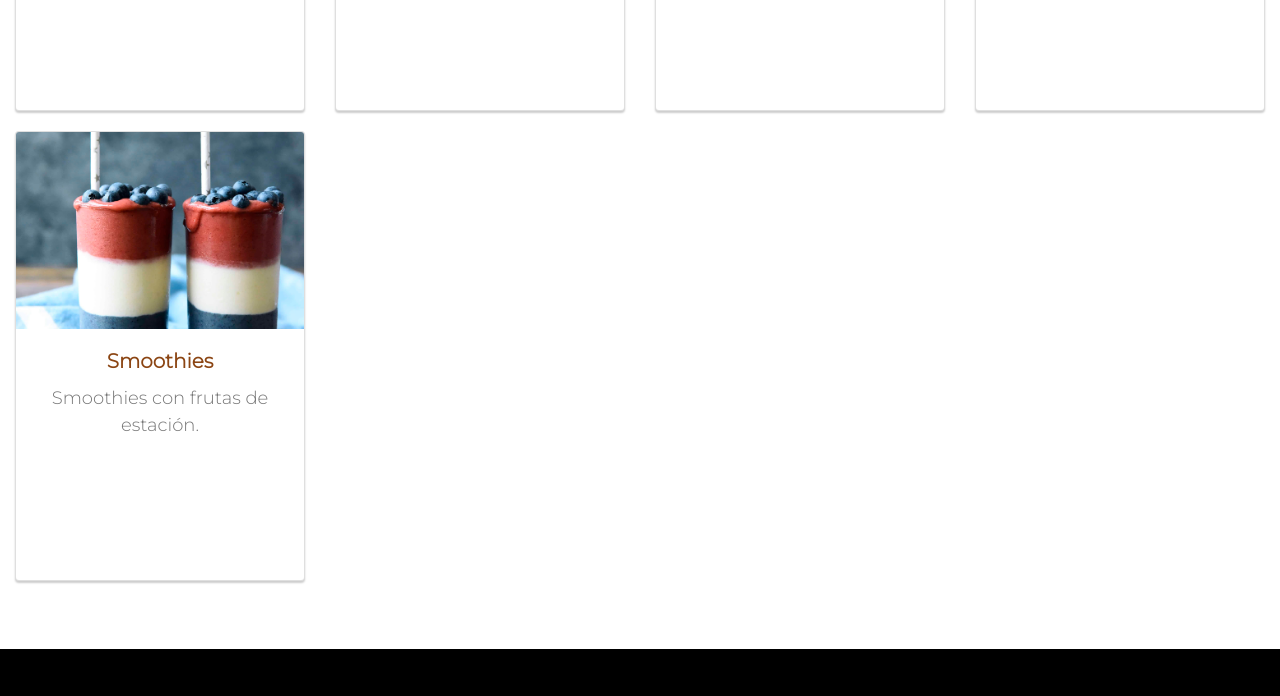
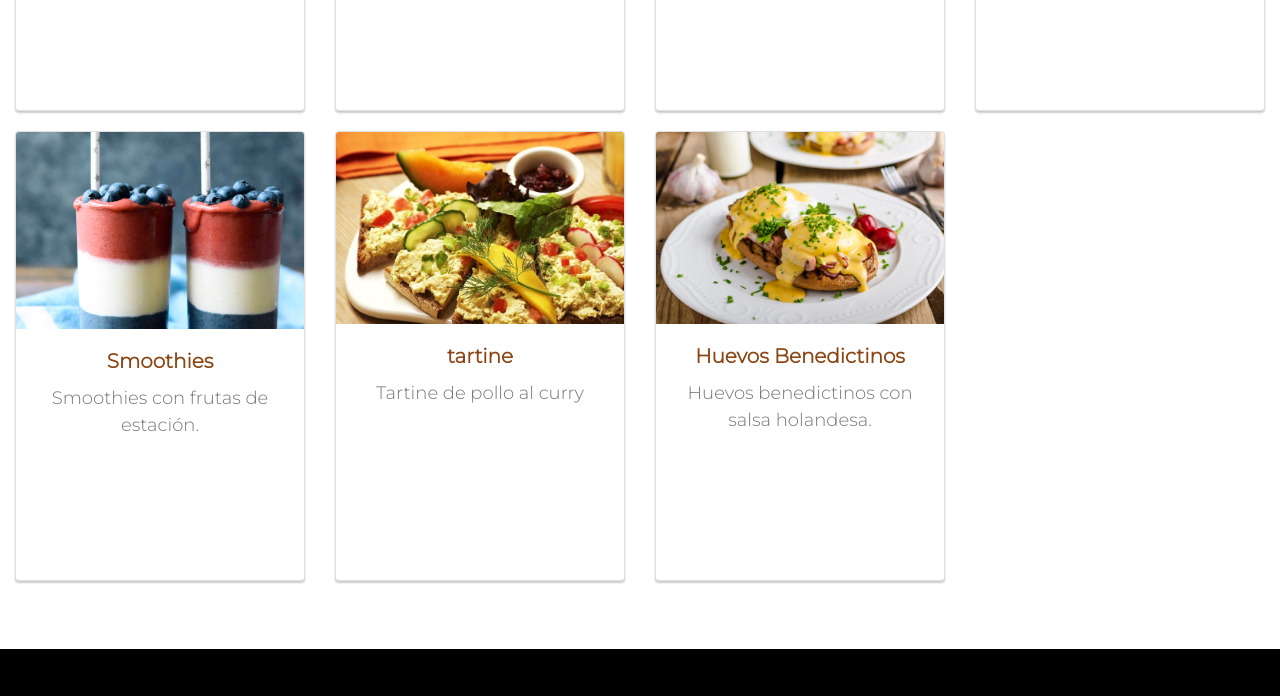
Before and after one commit to JuanVit/PROYECTO-CODERHOUSE, a website: page menu.html in a window 1280 px wide. Shown: the part 1500-2196 px from the top of the page. Drawn offline with nearby package versions, Linux system fonts and the light colour scheme.

Commit message:
platosMenu

```diff
--- a/menu.html
+++ b/menu.html
@@ -158,8 +158,25 @@
                     </div>
                 </div>
             </div>
+            <div class="col-12 col-md-6 col-lg-3 filtrarPlato brunch">
+                <div class="card">
+                    <img src="imagenes/tartine.jpg" class="card-img-top" alt="Tartine porcionado de pollo servido con un dip de compota de frutos rojos.">
+                    <div class="card-body text-center">
+                        <h5 class="card-title">tartine</h5>
+                        <p class="card-text">Tartine de pollo al curry</p>
+                    </div>
+                </div>
+            </div>
+            <div class="col-12 col-md-6 col-lg-3 filtrarPlato brunch">
+                <div class="card">
+                    <img src="imagenes/huevos-benedictinos.jpg" class="card-img-top" alt="Huevos benedictinos con salsa holandesa servidos en pan de masa madre tostado.">
+                    <div class="card-body text-center">
+                        <h5 class="card-title">Huevos Benedictinos</h5>
+                        <p class="card-text">Huevos benedictinos con salsa holandesa.</p>
+                    </div>
+                </div>
+            </div>
         </div>
-
     </main>
     <footer class="container-fluid footer">
         <div class="row">
```
Also changed, not shown: imagenes/huevos-benedictinos.jpg (added), imagenes/tartine.jpg (added).
